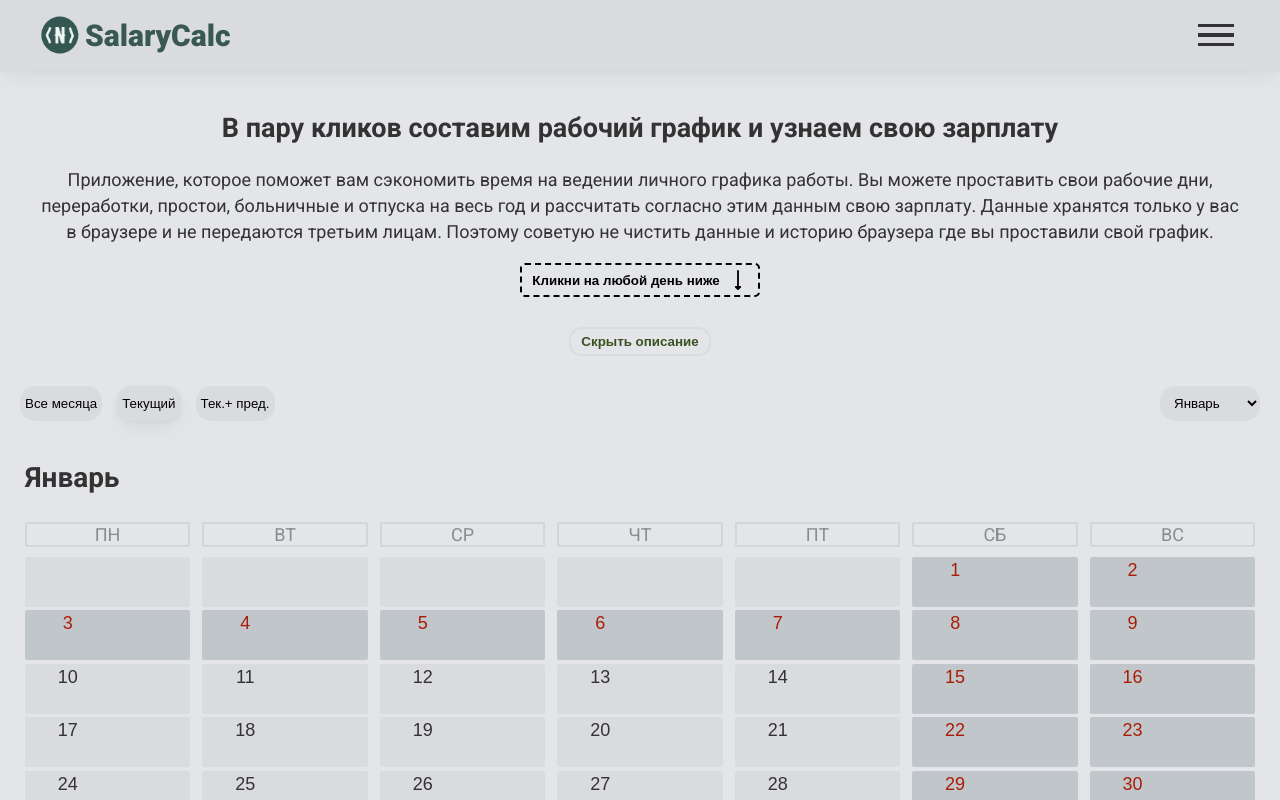
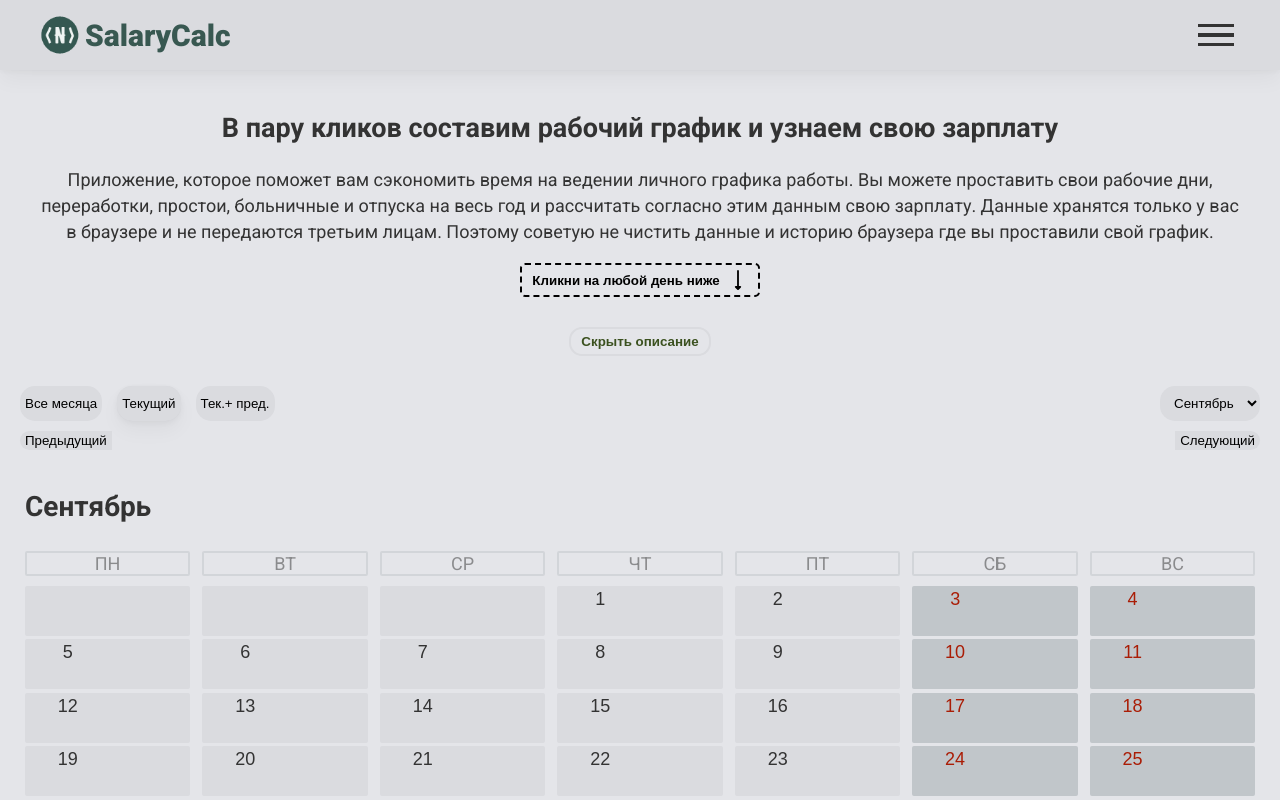
Before and after one commit to Navfront/SalaryCalc, a React (Create React App) app: page / in a window 1280 px wide. Both pictures are taken after a click on the button "Текущий". Shown: the top 800 px of the page. Built offline with nearby package versions, Linux system fonts and the light colour scheme.

Commit message:
Поправил фильтр

```diff
--- a/src/components/ui/month-filter/MonthFilter.tsx
+++ b/src/components/ui/month-filter/MonthFilter.tsx
@@ -1,13 +1,16 @@
 import { StyledMonthFilter } from './styled'
 import { MONTHS } from '../../../mocks/mocks'
+import dayjs from 'dayjs'
 // import { useSelector, useDispatch } from 'react-redux';
 // import { setFilterShow } from '../../../redux/actions';
 // import moment from 'moment'
+import { useAppDispatch, useAppSelector } from './../../../redux/reduxHooks'
+import { setFilter } from '../../../redux/slices/app-slice'
 
 function MonthFilter (): JSX.Element {
-  // const showObj = useSelector((state) => state.appReducer.monthFilter)
-  // const currentMonth = moment().month()
-  const currentMonth = 0
+  const filter = useAppSelector(state => state.app.monthFilter)
+  const currentMonth = dayjs().month()
+  const dispatch = useAppDispatch()
   // const handlerOnFilter = useDispatch()
 
   return (
@@ -16,17 +19,22 @@ function MonthFilter (): JSX.Element {
       <form action="#" method="get">
         <div className="monthFilterWrapper">
           <button type="button" onClick={() =>
-            console.log('click')
-            // handlerOnFilter(setFilterShow({ showMonth: 0, showType: 0 }))
-
+            dispatch(setFilter({
+              showMonth: 0,
+              showType: 0,
+              showOne: false
+            }))
           }>
             Все месяца
           </button>
           <button
             type="button"
             onClick={() =>
-              console.log('click')
-              // handlerOnFilter(setFilterShow({ showMonth: currentMonth, showType: 2 }))
+              dispatch(setFilter({
+                showMonth: currentMonth,
+                showType: 2,
+                showOne: true
+              }))
             }
           >
             Текущий
@@ -34,8 +42,11 @@ function MonthFilter (): JSX.Element {
           <button
             type="button"
             onClick={() =>
-              console.log('click')
-              // handlerOnFilter(setFilterShow({ showMonth: currentMonth, showType: 1 }))
+              dispatch(setFilter({
+                showMonth: currentMonth,
+                showType: 1,
+                showOne: false
+              }))
             }
           >
             Тек.+ пред.
@@ -44,47 +55,55 @@ function MonthFilter (): JSX.Element {
         <select
           size={1}
           onChange={(evt) =>
-            console.log('click')
-            // handlerOnFilter(setFilterShow({ showMonth: Number(evt.target.value), showType: 2 }))
+            dispatch(setFilter({
+              showMonth: Number(evt.currentTarget.value),
+              showType: 2,
+              showOne: false
+            }))
           }
           defaultValue={currentMonth}
         >
           {MONTHS.map((item, index) => (
             // eslint-disable-next-line react/no-array-index-key
-            <option key={index} value={index}>
+            <option key={`${index}option`} value={index}>
               {item}
             </option>
           ))}
         </select>
       </form>
-      {/* {showObj.showType > 0
-        ? (
-        <div className="monthFilterNextWrapper">
+      {filter.showType > 0
+        ? <div className="monthFilterNextWrapper">
           <button
-            disabled={showObj.showMonth === 0}
+            disabled={filter.showMonth === 0}
             type="button"
             className="buttonToLeft"
             onClick={() =>
-              console.log('click')
-              handlerOnFilter(setFilterShow({ showMonth: Number(showObj.showMonth) - 1, showType: showObj.showType }))
+              dispatch(setFilter({
+                showMonth: filter.showMonth - 1,
+                showType: filter.showType,
+                showOne: filter.showOne
+              }))
             }
           >
             Предыдущий
           </button>
           <button
-            disabled={showObj.showMonth > 10}
+            disabled={filter.showMonth > 10}
             type="button"
             className="buttonToRight"
             onClick={() =>
-              console.log('click')
-              handlerOnFilter(setFilterShow({ showMonth: Number(showObj.showMonth) + 1, showType: showObj.showType }))
+              dispatch(setFilter({
+                showMonth: filter.showMonth + 1,
+                showType: filter.showType,
+                showOne: filter.showOne
+              }))
             }
           >
             Следующий
-          </button>
-        </div>
-          )
-        : null} */}
+    </button>
+          </div >
+        : ''}
+
     </StyledMonthFilter>
   )
 }
```
